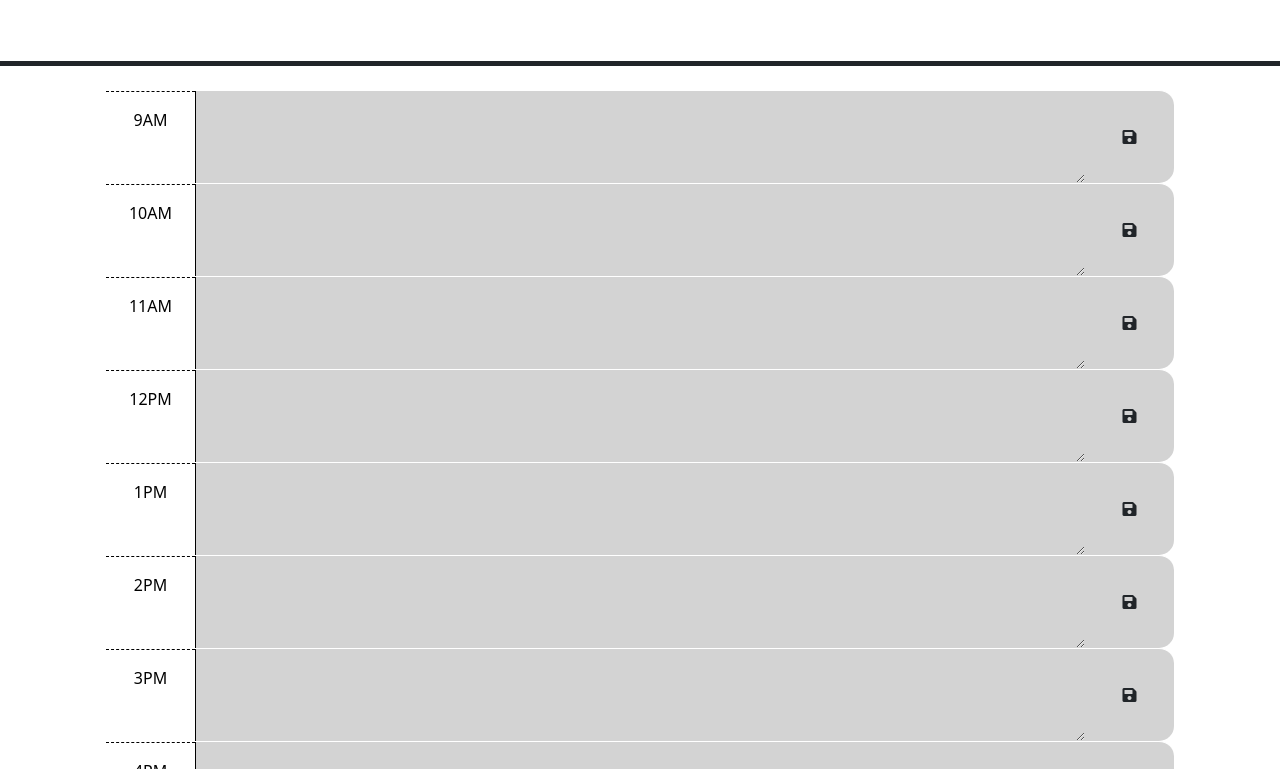
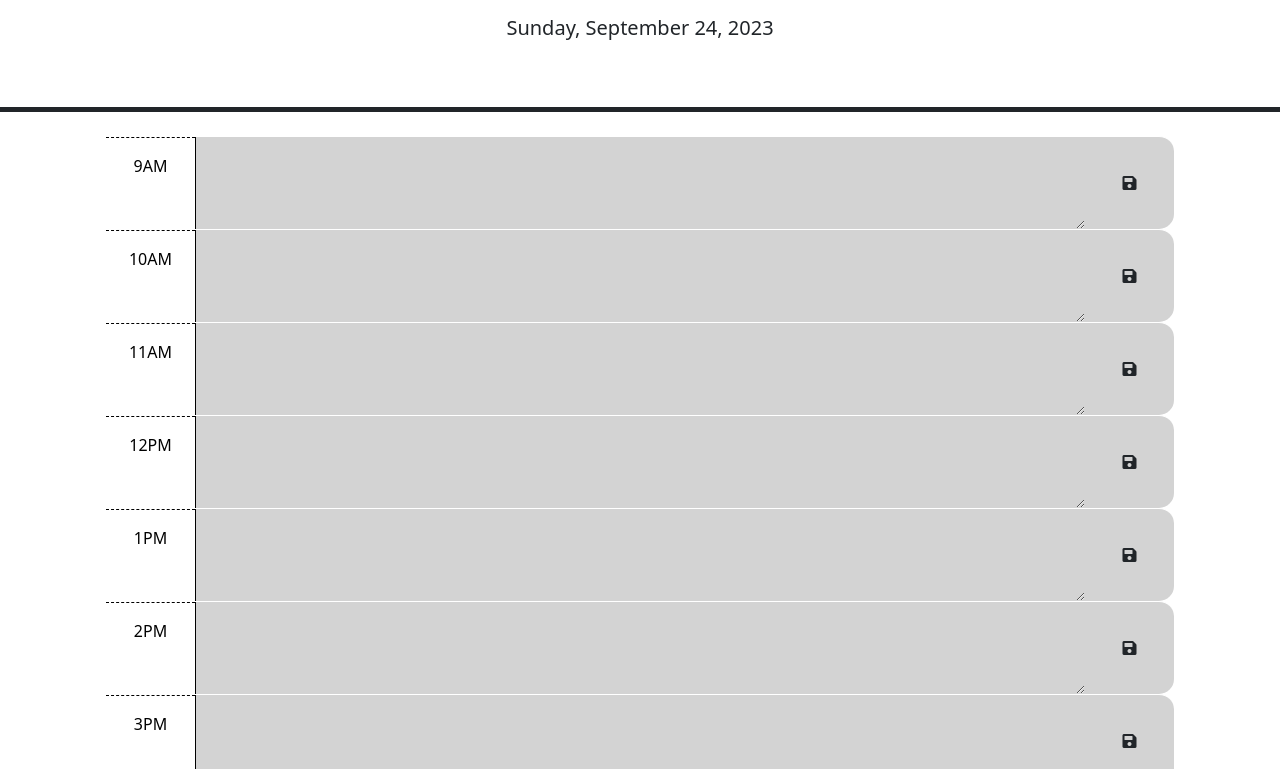
Before and after one commit to StretchSpelman/Calendar-Tracker, a plain HTML site: page index.html in a window 1280 px wide. Shown: the part 166-935 px from the top of the page. Drawn offline with nearby package versions, Linux system fonts and the light colour scheme.

Commit message:
added last line of code for dispalying the day as well as deleted commented sections

```diff
--- a/Assets/Js/script.js
+++ b/Assets/Js/script.js
@@ -1,6 +1,4 @@
-// Wrap all code that interacts with the DOM in a call to jQuery to ensure that
-// the code isn't run until the browser has finished rendering all the elements
-// in the html.
+
 $(document).ready(function() {
   $('.saveBtn').click(function(){
 var timeBlockId= $(this).parent().attr('id');
@@ -26,28 +24,7 @@ var userInput=$(this).siblings('.description').val();
     $(this).find('.description').val(userInput);
   });
 
-
+  $('#currentDay').text(dayjs().format('dddd, MMMM D, YYYY'));
 
 
 });
-
-  // TODO: Add a listener for click events on the save button. This code should
-  // use the id in the containing time-block as a key to save the user input in
-  // local storage. HINT: What does `this` reference in the click listener
-  // function? How can DOM traversal be used to get the "hour-x" id of the
-  // time-block containing the button that was clicked? How might the id be
-  // useful when saving the description in local storage?
-  // finished
-
-
-  // TODO: Add code to apply the past, present, or future class to each time
-  // block by comparing the id to the current hour. HINTS: How can the id
-  // attribute of each time-block be used to conditionally add or remove the
-  // past, present, and future classes? How can Day.js be used to get the
-  // current hour in 24-hour time?
-  //
-  // TODO: Add code to get any user input that was saved in localStorage and set
-  // the values of the corresponding textarea elements. HINT: How can the id
-  // attribute of each time-block be used to do this?
-  //
-  // TODO: Add code to display the current date in the header of the page.
```
Also changed, not shown: index.html (+2 -12 lines).
